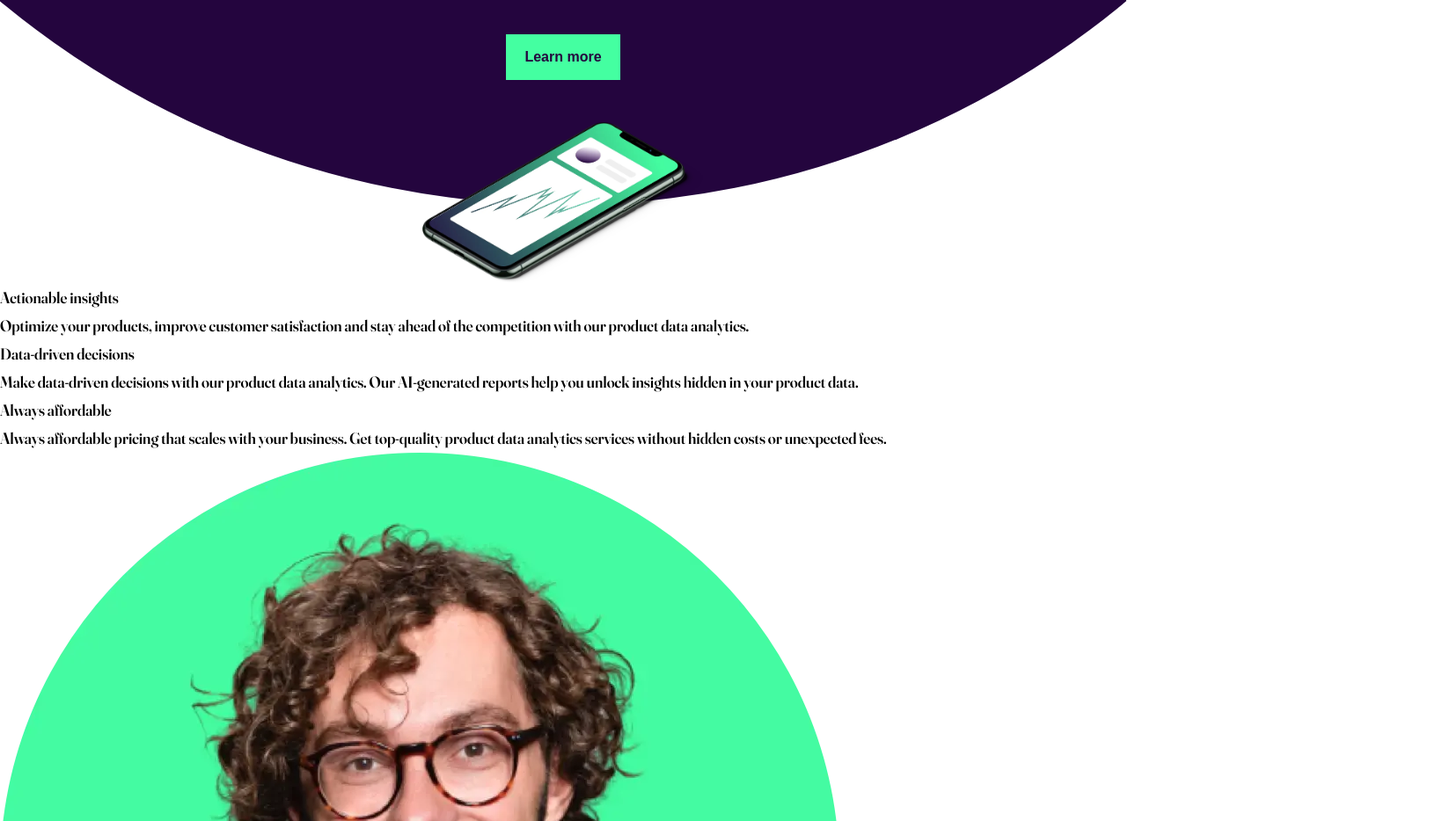
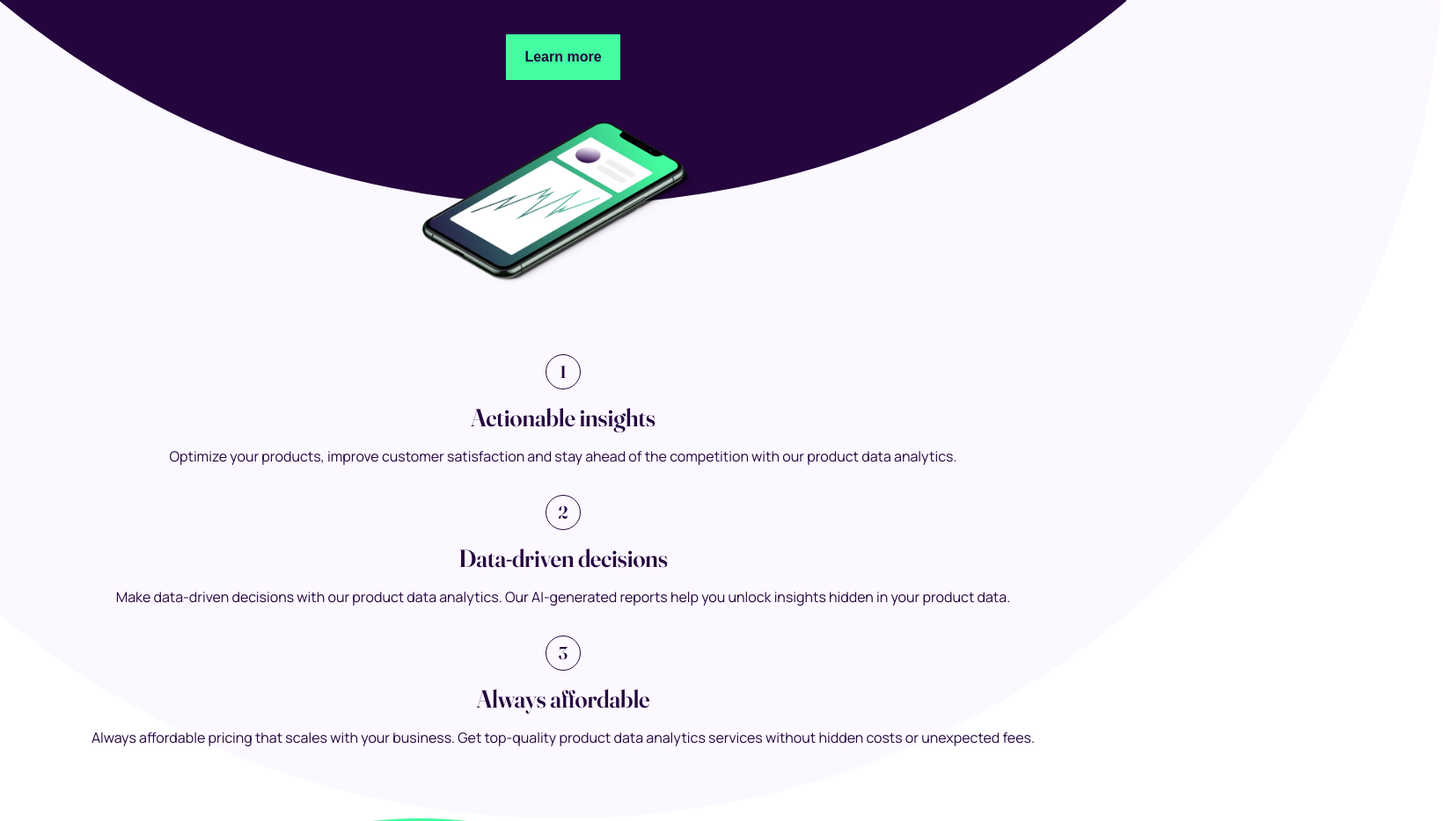
Before and after one commit to Allandrow/FEM-Workit_landing_page, a website: page index.html in a window 1280 px wide. Shown: the part 221-1155 px from the top of the page at 88% size, 1640 px wide, since content can reach past the window. Drawn offline with Linux system fonts and the light colour scheme.

Commit message:
:lipstick: Style advantages list

```diff
--- a/index.html
+++ b/index.html
@@ -36,8 +36,7 @@
       <img src="assets/images/bg-pattern-2.svg" role="presentation" />
     </header>
     <main>
-      <section class="hero"></section>
-      <ul>
+      <ul class="advantages">
         <li>
           <h4>Actionable insights</h4>
           <p>
--- a/style.css
+++ b/style.css
@@ -40,7 +40,7 @@ body {
   line-height: 2rem;
   -webkit-font-smoothing: antialiased;
   font-family: 'Manrope';
-  font-size: 18px;
+  font-size: 16px;
 }
 
 img {
@@ -48,7 +48,10 @@ img {
   max-width: 100%;
 }
 
-p,
+p {
+  overflow-wrap: break-word;
+}
+
 h1,
 h2,
 h3,
@@ -85,7 +88,7 @@ header::after {
   background-color: var(--color-primary);
   width: var(--curve-size);
   height: var(--curve-size);
-  bottom: 90px;
+  bottom: var(--offset);
 }
 
 header nav {
@@ -153,6 +156,60 @@ img[role='presentation'] {
   width: 320px;
 }
 
+.advantages {
+  counter-reset: advantage;
+  gap: 2rem;
+  padding: 0 1rem;
+  position: relative;
+  padding-block: 5rem;
+  display: flex;
+  flex-direction: column;
+  justify-content: center;
+  align-items: center;
+}
+
+.advantages::after {
+  content: '';
+  position: absolute;
+  z-index: -2;
+  border-radius: 50%;
+  background-color: var(--color-secondary);
+  width: var(--curve-size);
+  height: var(--curve-size);
+  bottom: 0;
+}
+
+.advantages li {
+  display: flex;
+  flex-direction: column;
+  align-items: center;
+  text-align: center;
+  color: var(--color-primary);
+  gap: 1rem;
+}
+
+.advantages h4 {
+  font-size: 1.75rem;
+}
+
+.advantages p {
+  line-height: 1.5;
+}
+
+.advantages li::before {
+  counter-increment: advantage;
+  content: counter(advantage);
+  font-family: 'Fraunces';
+  border-radius: 50%;
+  border: 1px solid var(--color-primary);
+  width: 2.5rem;
+  height: 2.5rem;
+  display: flex;
+  font-size: 1.25rem;
+  align-items: center;
+  justify-content: center;
+}
+
 @media screen and (min-width: 768px) {
 }
 
```
